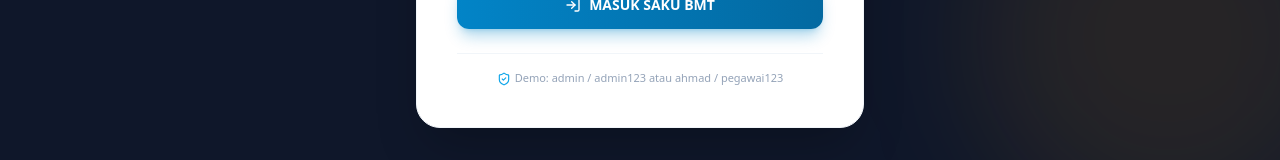
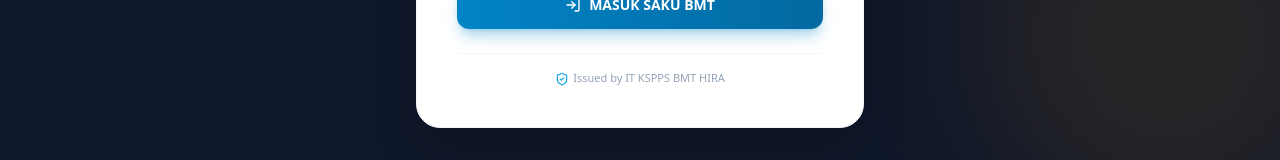
Before and after one commit to cecepns/kspps-bmt-hira, a React (Vite) app in the folder frontend/: page /login in a window 1280 px wide. Shown: the part 571-731 px from the top of the page. Built offline with nearby package versions, Linux system fonts and the light colour scheme; no server answers.

Commit message:
fix: bug

```diff
--- a/frontend/src/pages/Login.jsx
+++ b/frontend/src/pages/Login.jsx
@@ -128,7 +128,7 @@
           <div className="mt-6 pt-4 border-t border-slate-100 text-center">
             <p className="text-[11px] font-medium text-slate-400 flex items-center justify-center gap-1">
               <ShieldCheck className="w-3.5 h-3.5 text-sky-500" />
-              Demo: admin / admin123 atau ahmad / pegawai123
+              Issued by IT KSPPS BMT HIRA
             </p>
           </div>
         </div>
```
